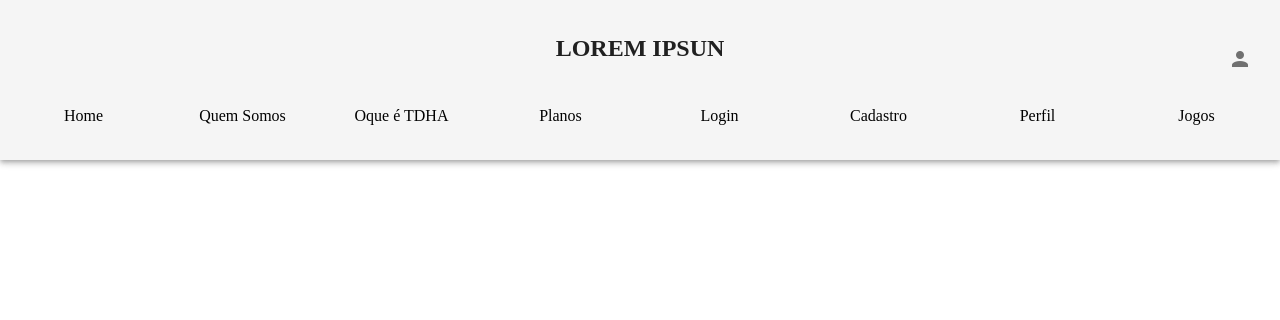
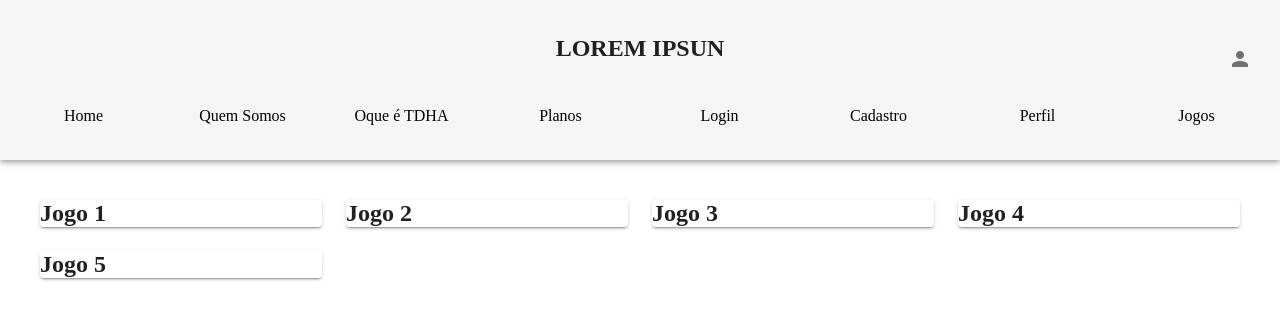
Before and after one commit to BrunoRisso58/pi-2-semestre, a Nuxt app: page /jogos in a window 1280 px wide. Shown: the top 320 px of the page. Built offline with nearby package versions, Linux system fonts and the light colour scheme.

Commit message:
jogos-add

```diff
--- a/components/header/header.vue
+++ b/components/header/header.vue
@@ -24,7 +24,7 @@
 
             <v-col align="center">
                 <v-row style="max-width:1300px">
-                  <v-col v-for="item in header" :key="item">
+                  <v-col v-for="item in header" :key="item.name">
                     <router-link :to="item.route" style="text-decoration: none; color: black;">
                       {{ item.name }}
                     </router-link>
--- a/components/header/headerMobile.vue
+++ b/components/header/headerMobile.vue
@@ -5,8 +5,7 @@
       color="white"
       elevation="1"
     >
-
-        <v-row no-gutters align="center">
+      <v-row no-gutters align="center" justify="center">
         <v-col cols="4">
           <v-app-bar-nav-icon
           @click.stop="drawer = !drawer"
@@ -40,7 +39,7 @@
           v-model="group"
           active-class="deep-purple--text text--accent-4"
         >
-          <v-list-item v-for="item in header" :key="item">
+          <v-list-item v-for="item in header" :key="item.name">
 
             <v-list-item-title>
               <router-link  :to="item.route">
--- a/components/jogos/jogos.vue
+++ b/components/jogos/jogos.vue
@@ -1,10 +1,52 @@
 <template>
+  <div style="margin:40px">
+    <v-row>
+        <v-col
+        v-for="items in jogos"
+        :key="items.title"
+        cols="12"
+        sm="4"
+        md="3"
+        >
+            <v-card>
+                <v-img src="" />
 
+                <h2>{{items.title}}</h2>
+            </v-card>
+        </v-col>
+    </v-row>
+  </div>
 </template>
 
 <script>
 export default {
 
+    data: () => ({
+
+        jogos:[
+        {
+                title: 'Jogo 1',
+                description: 'desc',
+            },
+            {
+                title: 'Jogo 2',
+                description: 'desc',
+            },
+            {
+                title: 'Jogo 3',
+                description: 'desc',
+            },
+            {
+                title: 'Jogo 4',
+                description: 'desc',
+            },
+            {
+                title: 'Jogo 5',
+                description: 'desc',
+            },
+
+        ],
+    })
 }
 </script>
 
--- a/pages/jogos.vue
+++ b/pages/jogos.vue
@@ -1,6 +1,7 @@
 <template>
 
     <div v-if="$vuetify.breakpoint.name !== 'xs'">
+        <jogos></jogos>
     </div>
 
     <div v-else>
@@ -9,10 +10,11 @@
 </template>
 
 <script>
-    import header from '../components/header/header.vue'
-    import HeaderMobile from '../components/header/headerMobile.vue'
+
+    import jogos from '../components/jogos/jogos.vue';
+
     export default {
-        components: { header, HeaderMobile },
+        components: { jogos, },
 
     }
 </script>
--- a/pages/perfil.vue
+++ b/pages/perfil.vue
@@ -1,11 +1,11 @@
 <template>
 
   <div v-if="$vuetify.breakpoint.name !== 'xs'">
-    <perfil></perfil>
+    <perfil />
   </div>
 
   <div v-else>
-    <perfil-mobile></perfil-mobile>
+    <perfil-mobile />
   </div>
 
 </template>
```
Lines whose indentation alone changed are shown as unchanged.
